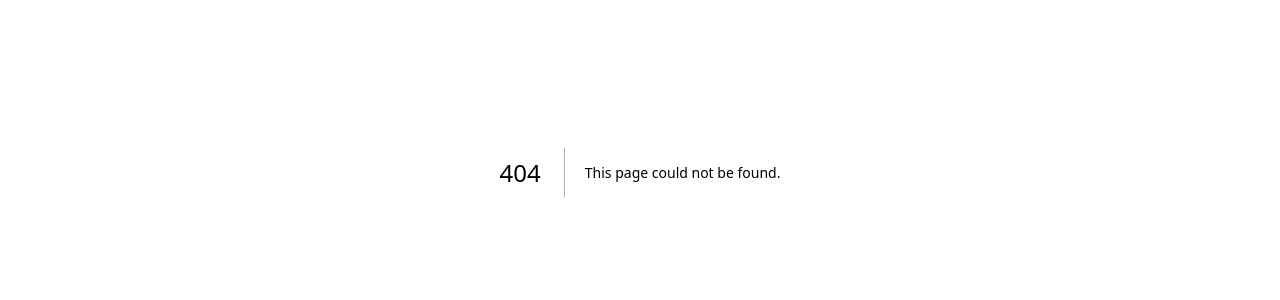
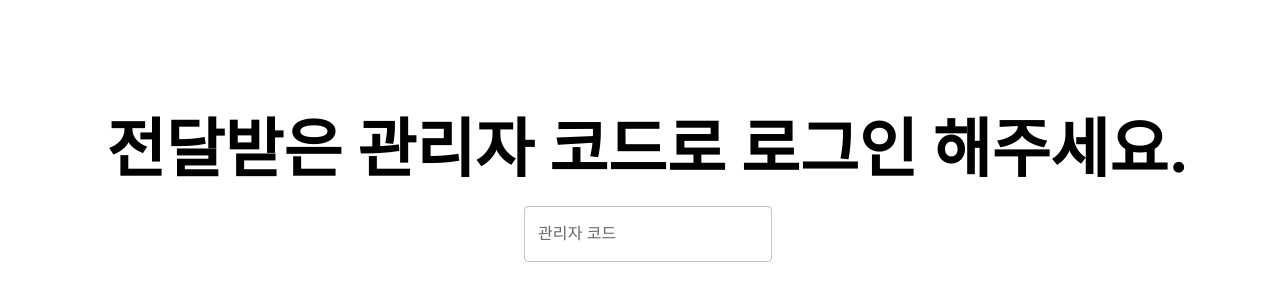
Before and after one commit to Nexters/NextRoom-fe, a Next.js app: page /login in a window 1280 px wide. Before the commit this address had no page. Shown: the part 228-528 px from the top of the page. Built offline with nearby package versions, Linux system fonts and the light colour scheme.

Commit message:
feat: add login page

```diff
--- /dev/null
+++ b/app/components/Login/Login.tsx
@@ -0,0 +1,42 @@
+import React from "react";
+import { SubmitHandler, useForm } from "react-hook-form";
+
+import { ADMIN_CODE } from "@/consts/login";
+import { INPUT_MSG } from "@/consts/common";
+
+import LoginView from "./LoginView";
+
+interface FormValues {
+  adminCode: string;
+}
+
+const Login = () => {
+  const { register, handleSubmit } = useForm<FormValues>();
+
+  const onSubmit: SubmitHandler<FormValues> = (data) => {
+    console.log(data);
+    //TODO: connect login api
+  };
+  const formProps = {
+    component: "form",
+    noValidate: true,
+    autoComplete: "off",
+    onSubmit: handleSubmit(onSubmit),
+  };
+
+  const textFieldProps = {
+    id: "filled-adminCode",
+    label: ADMIN_CODE,
+    placeholder: INPUT_MSG,
+    ...register("adminCode"),
+  };
+
+  const LoginViewProps = {
+    formProps,
+    textFieldProps,
+  };
+
+  return <LoginView {...LoginViewProps} />;
+};
+
+export default Login;
--- /dev/null
+++ b/app/components/Login/LoginView.styled.ts
@@ -0,0 +1,16 @@
+import { styled } from "styled-components";
+
+export const Wrapper = styled.div`
+  display: flex;
+  width: 100vw;
+  height: 100vh;
+  justify-content: center;
+  align-items: center;
+  flex-direction: column;
+`;
+
+export const Title = styled.div`
+  font-size: 4rem;
+  font-weight: bold;
+  margin-bottom: 1rem;
+`;
--- /dev/null
+++ b/app/components/Login/LoginView.tsx
@@ -0,0 +1,24 @@
+import React from "react";
+import * as S from "./LoginView.styled";
+import { Box, TextField } from "@mui/material";
+import { LOGIN_TITLE } from "@/consts/login";
+
+type Props = {
+  formProps: Record<string, any>;
+  textFieldProps: Record<string, any>;
+};
+
+const LoginView = (props: Props) => {
+  const { formProps, textFieldProps } = props;
+
+  return (
+    <S.Wrapper>
+      <S.Title>{LOGIN_TITLE}</S.Title>
+      <Box {...formProps}>
+        <TextField {...textFieldProps} />
+      </Box>
+    </S.Wrapper>
+  );
+};
+
+export default LoginView;
--- /dev/null
+++ b/app/consts/common.ts
@@ -0,0 +1,3 @@
+const INPUT_MSG = "입력해 주세요";
+
+export { INPUT_MSG };
--- /dev/null
+++ b/app/consts/login.ts
@@ -0,0 +1,4 @@
+const LOGIN_TITLE = "전달받은 관리자 코드로 로그인 해주세요.";
+const ADMIN_CODE = "관리자 코드";
+
+export { LOGIN_TITLE, ADMIN_CODE };
--- /dev/null
+++ b/app/login/page.tsx
@@ -0,0 +1,12 @@
+"use client";
+
+import React from "react";
+import Login from "@/components/Login/Login";
+
+type Props = {};
+
+const LoginPage = (props: Props) => {
+  return <Login />;
+};
+
+export default LoginPage;
```
